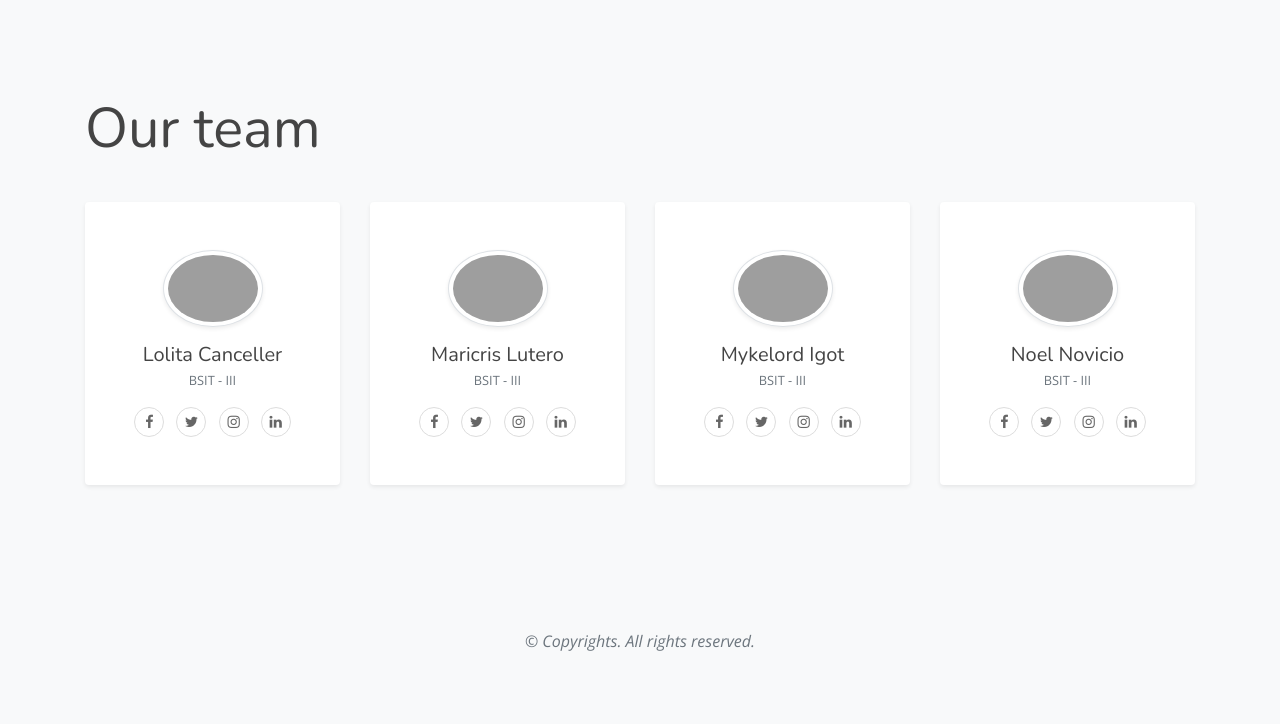
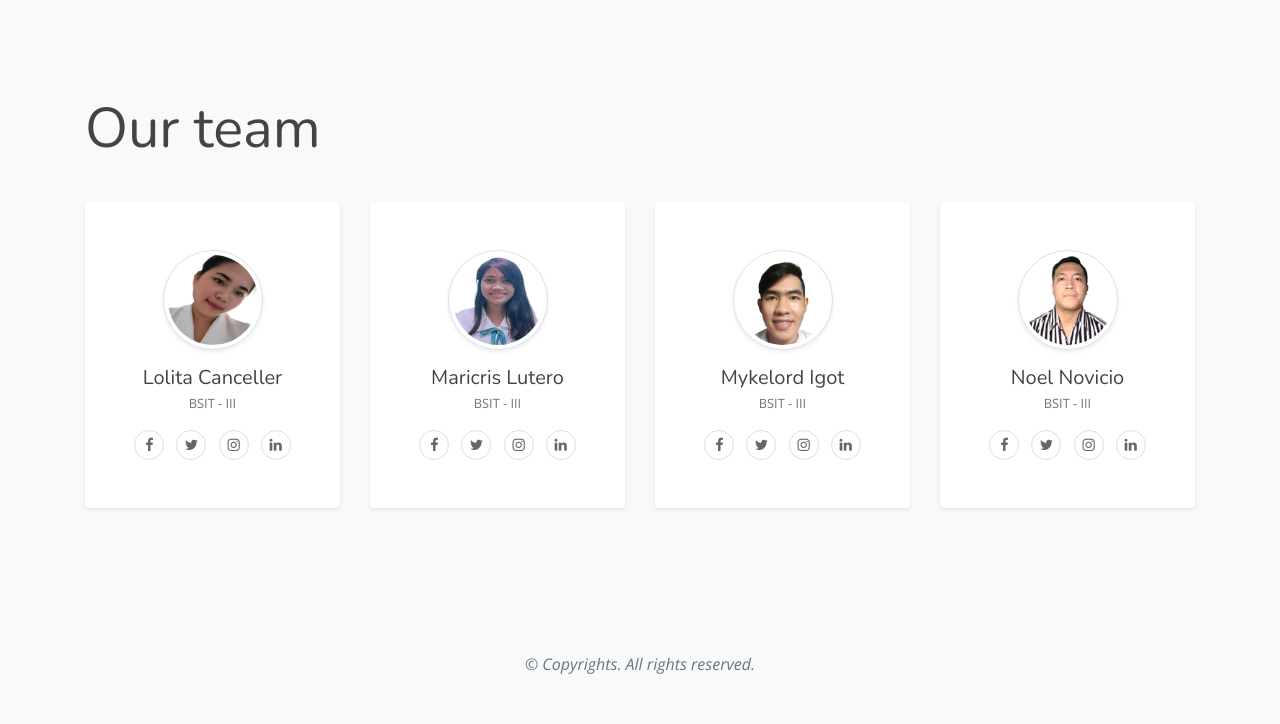
Before and after one commit to mykelordtogi/supertrial, a PHP site: page /webFinals/aboutus.php in a window 1280 px wide. Shown: the part 1328-2052 px from the top of the page. Before the commit the page ends 1979 px from the top, so only its background shows below. Run offline with PHP 8.4, Linux system fonts and the light colour scheme; some libraries are stand-ins or nearby versions; grey boxes are pictures that could not be loaded.

Commit message:
Update aboutus.php

```diff
--- a/aboutus.php
+++ b/aboutus.php
@@ -84,7 +84,7 @@
 <header id="header" class="header fixed-top">
     <div class="container-fluid container-xl d-flex align-items-center justify-content-between">
 
-      <a href="makeithappenINDEX.php" class="logo d-flex align-items-center">
+      <a href="index_mobile.php" class="logo d-flex align-items-center">
         <img src="toknow.png" alt="">
         <span>GnothiSeauton</span>
       </a>
@@ -163,7 +163,7 @@
     <div class="row text-center">
       <!-- Team item-->
       <div class="col-xl-3 col-sm-6 mb-5">
-        <div class="bg-white rounded shadow-sm py-5 px-4"><img src="https://res.cloudinary.com/mhmd/image/upload/v1556834132/avatar-4_ozhrib.png" alt="" width="100" class="img-fluid rounded-circle mb-3 img-thumbnail shadow-sm">
+        <div class="bg-white rounded shadow-sm py-5 px-4"><img src="lolita.png" alt="" width="100" style="height: 100px;" class="img-fluid rounded-circle mb-3 img-thumbnail shadow-sm">
           <h5 class="mb-0">Lolita Canceller</h5><span class="small text-uppercase text-muted">BSIT - III</span>
           <ul class="social mb-0 list-inline mt-3">
             <li class="list-inline-item"><a href="#" class="social-link"><i class="fa fa-facebook"></i></a></li>
@@ -177,7 +177,7 @@
 
       <!-- Team item-->
  <div class="col-xl-3 col-sm-6 mb-5">
-        <div class="bg-white rounded shadow-sm py-5 px-4"><img src="https://res.cloudinary.com/mhmd/image/upload/v1556834132/avatar-4_ozhrib.png" alt="" width="100" class="img-fluid rounded-circle mb-3 img-thumbnail shadow-sm">
+        <div class="bg-white rounded shadow-sm py-5 px-4"><img src="mycris.png" alt="" width="100" style="height: 100px;" class="img-fluid rounded-circle mb-3 img-thumbnail shadow-sm">
           <h5 class="mb-0">Maricris Lutero</h5><span class="small text-uppercase text-muted">BSIT - III</span>
           <ul class="social mb-0 list-inline mt-3">
             <li class="list-inline-item"><a href="#" class="social-link"><i class="fa fa-facebook"></i></a></li>
@@ -191,7 +191,7 @@
 
       <!-- Team item-->
       <div class="col-xl-3 col-sm-6 mb-5">
-        <div class="bg-white rounded shadow-sm py-5 px-4"><img src="https://res.cloudinary.com/mhmd/image/upload/v1556834133/avatar-2_f8dowd.png" alt="" width="100" class="img-fluid rounded-circle mb-3 img-thumbnail shadow-sm">
+        <div class="bg-white rounded shadow-sm py-5 px-4"><img src="myke.png" alt="" width="100" class="img-fluid rounded-circle mb-3 img-thumbnail shadow-sm">
           <h5 class="mb-0">Mykelord Igot</h5><span class="small text-uppercase text-muted">BSIT - III</span>
           <ul class="social mb-0 list-inline mt-3">
             <li class="list-inline-item"><a href="#" class="social-link"><i class="fa fa-facebook"></i></a></li>
@@ -205,7 +205,7 @@
 
       <!-- Team item-->
       <div class="col-xl-3 col-sm-6 mb-5">
-        <div class="bg-white rounded shadow-sm py-5 px-4"><img src="https://res.cloudinary.com/mhmd/image/upload/v1556834133/avatar-1_s02nlg.png" alt="" width="100" class="img-fluid rounded-circle mb-3 img-thumbnail shadow-sm">
+        <div class="bg-white rounded shadow-sm py-5 px-4"><img src="wel2.png" alt="" width="100" style="height: 100px;" class="img-fluid rounded-circle mb-3 img-thumbnail shadow-sm">
           <h5 class="mb-0">Noel Novicio</h5><span class="small text-uppercase text-muted">BSIT - III </span>
           <ul class="social mb-0 list-inline mt-3">
             <li class="list-inline-item"><a href="#" class="social-link"><i class="fa fa-facebook"></i></a></li>
```
